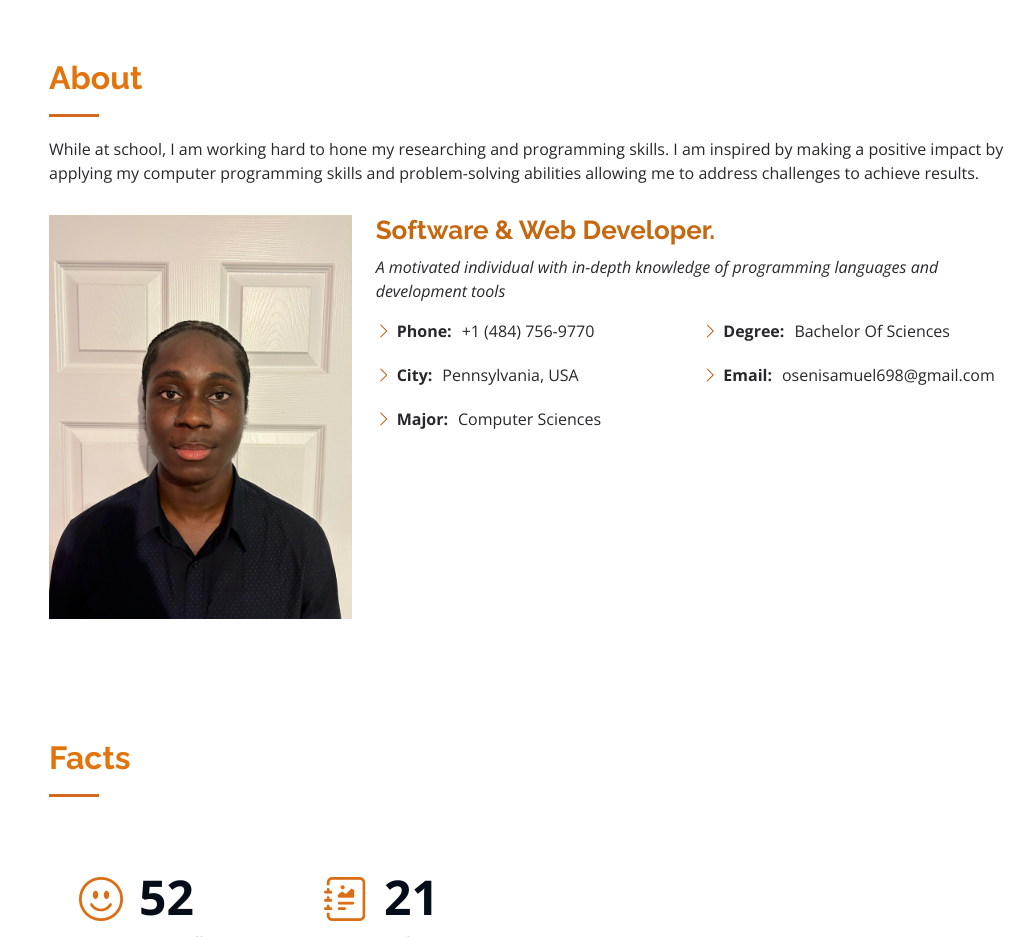
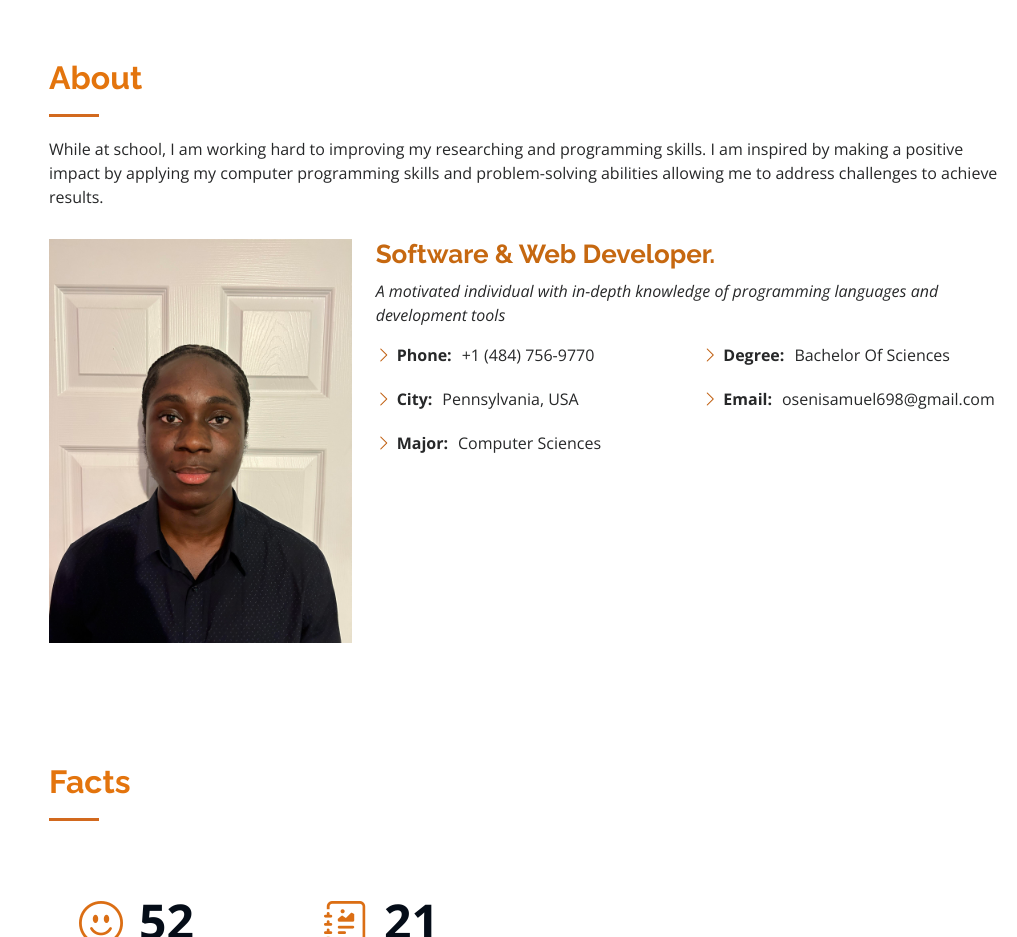
Before and after one commit to Sammiexx/sammiexx.github.io, a plain HTML site: page index.html in a window 1280 px wide. Shown: the part 801-1738 px from the top of the page, without its empty margins (263-1280 px from the left). Drawn offline with nearby package versions, Linux system fonts and the light colour scheme.

Commit message:
Update-7-4-2025

```diff
--- a/index.html
+++ b/index.html
@@ -101,7 +101,7 @@
 
         <div class="section-title">
           <h2>About</h2>
-          <p>While at school, I am working hard to hone my researching and programming skills. I am inspired by making a
+          <p>While at school, I am working hard to improving my researching and programming skills. I am inspired by making a
             positive impact by applying my computer programming skills and problem-solving abilities allowing me to
             address challenges to achieve results.</p>
         </div>
```
